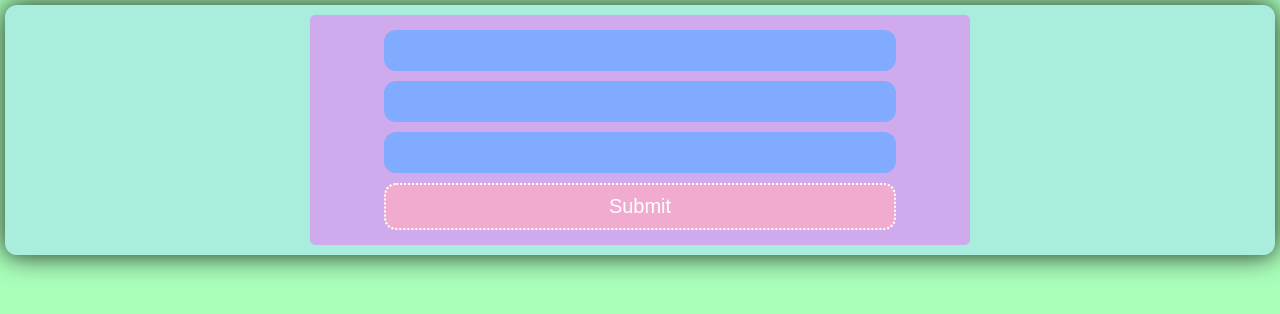
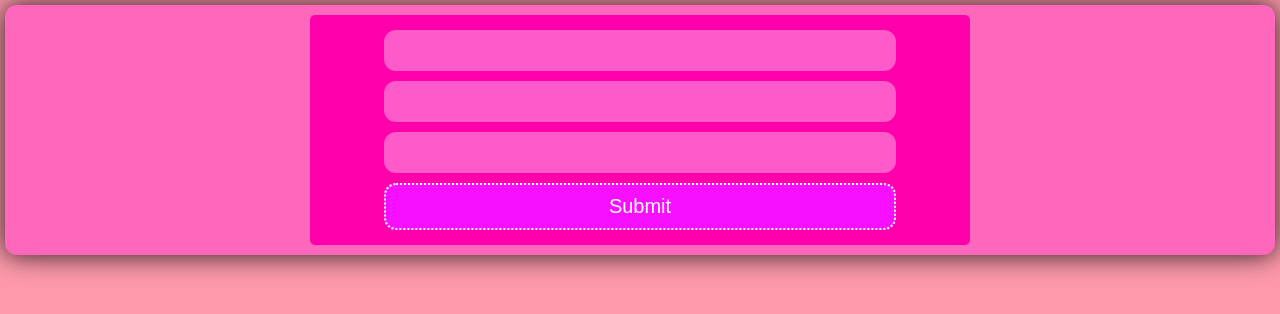
Before and after one commit to ayushbasak/css-boilerplate, a plain HTML site: page index.html in a window 1280 px wide. Drawn offline with Linux system fonts and the light colour scheme.

Commit message:
init commit -01

```diff
--- a/angry-red/styles.css
+++ b/angry-red/styles.css
@@ -20,3 +20,31 @@ html,body{
     background-color: #ff00ab;
     padding:10px;
 }
+.submit{
+    margin: 5px;
+    border: none;
+    cursor: pointer;
+    padding: 10px;
+    color: white;
+    border: 2px dotted white;
+    border-radius: 12px;
+    font-size: 20px;
+    background-color: #f90fff;
+}
+.submit:hover{
+    background-color: white;
+    color: #f90fff;
+}
+.input-box{
+    color: white;
+    margin:5px;
+    border: none;
+    border: 2px solid transparent;
+    border-radius: 12px;
+    padding:10px;
+    font-size: 15px;
+    background: #ff5aca;
+}
+.input-box:hover{
+    border: 2px solid white;
+}
--- a/index.html
+++ b/index.html
@@ -2,7 +2,8 @@
 <head>
     <meta charset="UTF-8">
     <meta name="viewport" content="width=device-width, initial-scale=1.0">
-    <link rel="stylesheet" href="menthol-cool/styles.css">
+    <!-- <link rel="stylesheet" href="menthol-cool/styles.css"> -->
+    <link rel="stylesheet" href="angry-red/styles.css">
     <title>Playground</title>
 </head>
 <body>
```
